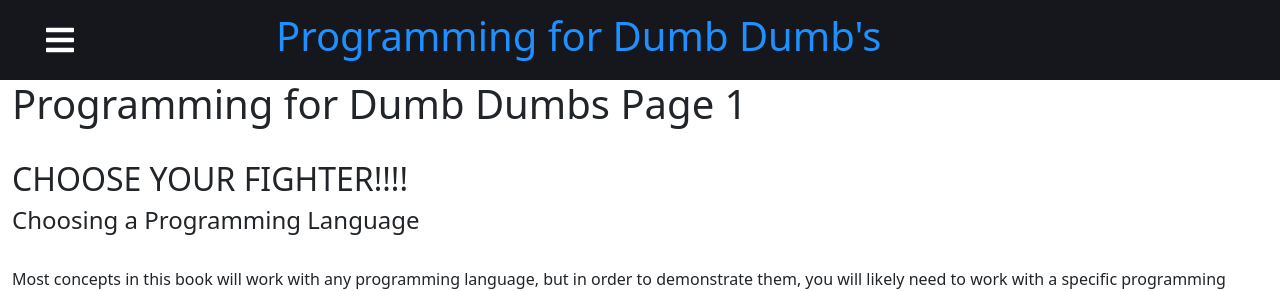
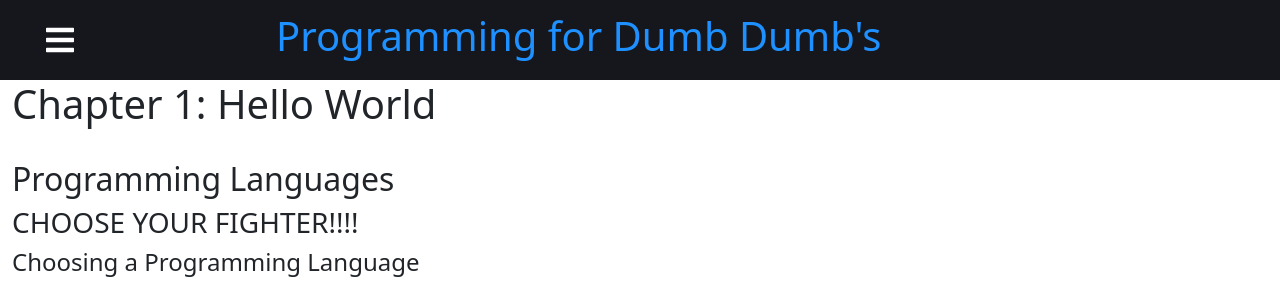
Before and after one commit to joboot/online-book-interface, a React (Create React App) app: page /chapter1p1 in a window 1280 px wide. Shown: the top 291 px of the page. Built offline with nearby package versions, Linux system fonts and the light colour scheme.

Commit message:
changed content in ch1p1

```diff
--- a/src/pages/book/chapter1p1.js
+++ b/src/pages/book/chapter1p1.js
@@ -9,12 +9,11 @@ const Ch1Page1 = () => {
     return (
         <div>
             <h1>
-                Programming for Dumb Dumbs Page 1
+                Chapter 1: Hello World
             </h1>
             <br/>
-            <h2>
-                CHOOSE YOUR FIGHTER!!!!
-            </h2>
+            <h2>Programming Languages</h2>
+            <h3>CHOOSE YOUR FIGHTER!!!!</h3>
             <h4>Choosing a Programming Language</h4>
             <br/>
             <p>
```
